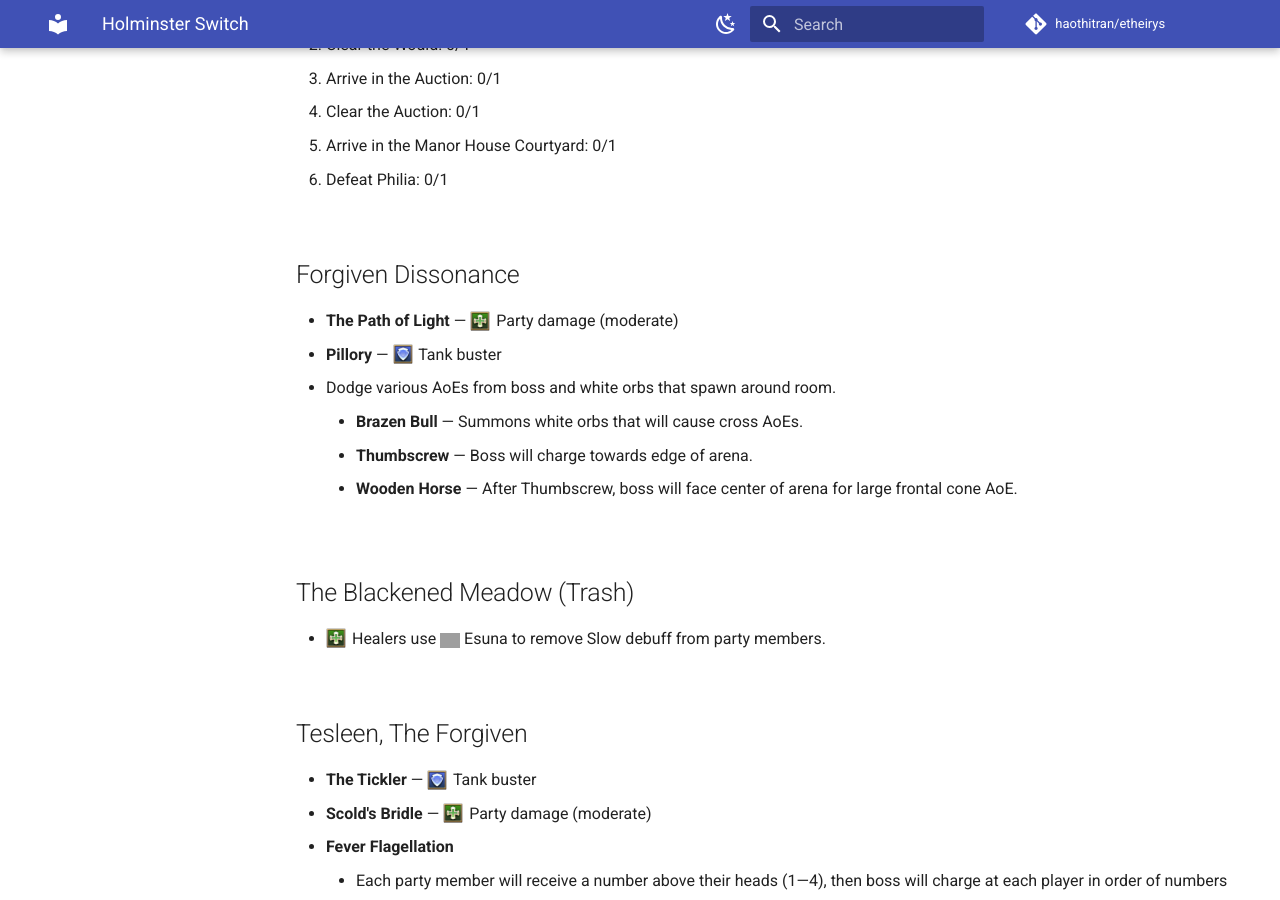
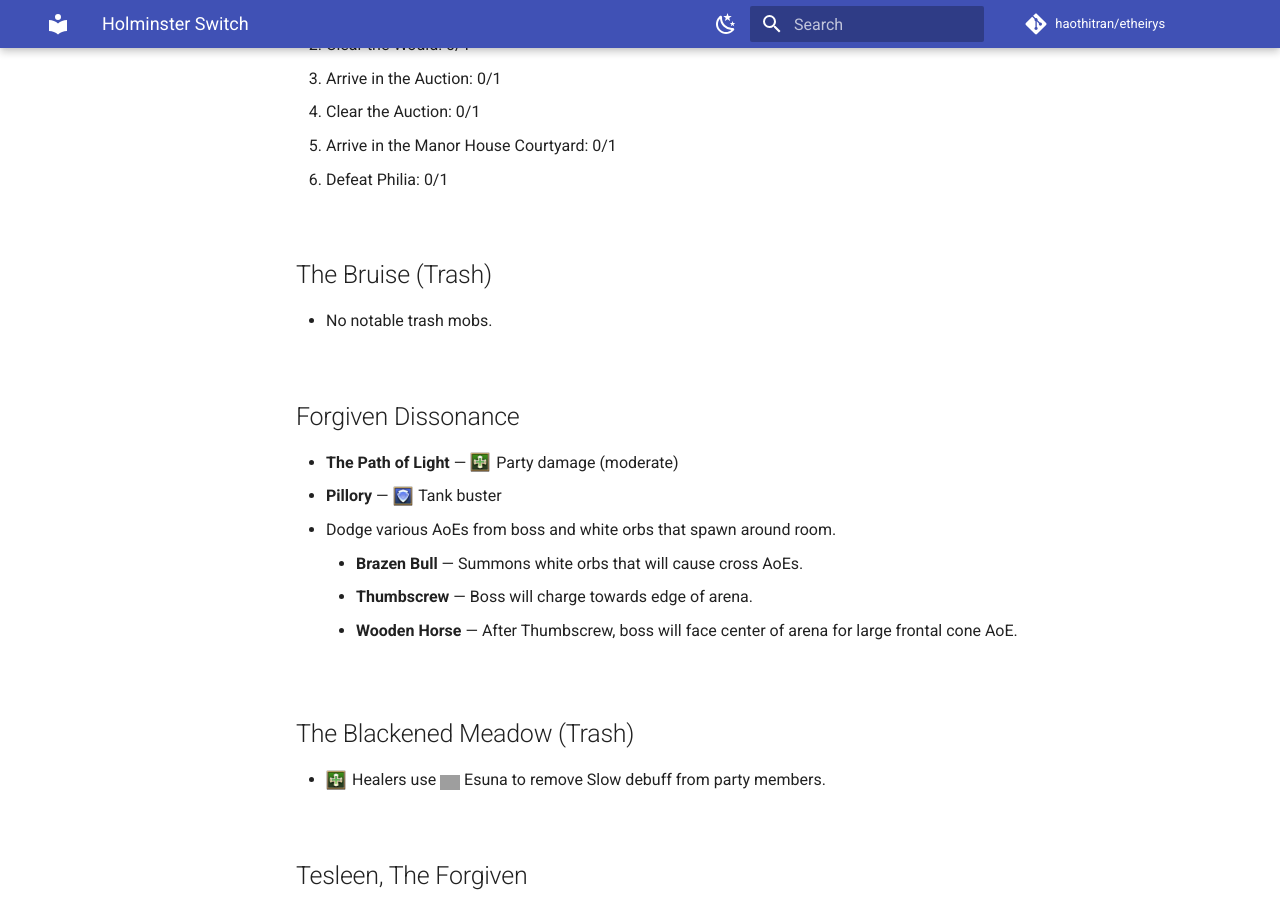
Before and after one commit to haothitran/etheirys, an MkDocs documentation site: the page built from docs/duties/dungeons/shadowbringers/holminster-switch.md, in a window 1280 px wide and 900 px high, scrolled down 489 px. Built offline with MkDocs 1.6.1 and Material for MkDocs 9.7.7, drawn with Linux system fonts in a browser that asks for light colours; comment, search, counter and statistics services are not loaded; grey boxes are pictures that could not be loaded.

Commit message:
Update Holminster Switch dungeon page

```diff
--- a/docs/duties/dungeons/shadowbringers/holminster-switch.md
+++ b/docs/duties/dungeons/shadowbringers/holminster-switch.md
@@ -12,6 +12,10 @@
 4. Clear the Auction: 0/1
 5. Arrive in the Manor House Courtyard: 0/1
 6. Defeat Philia: 0/1
+
+## The Bruise (Trash)
+
+- No notable trash mobs.
 
 ## Forgiven Dissonance
 
```
